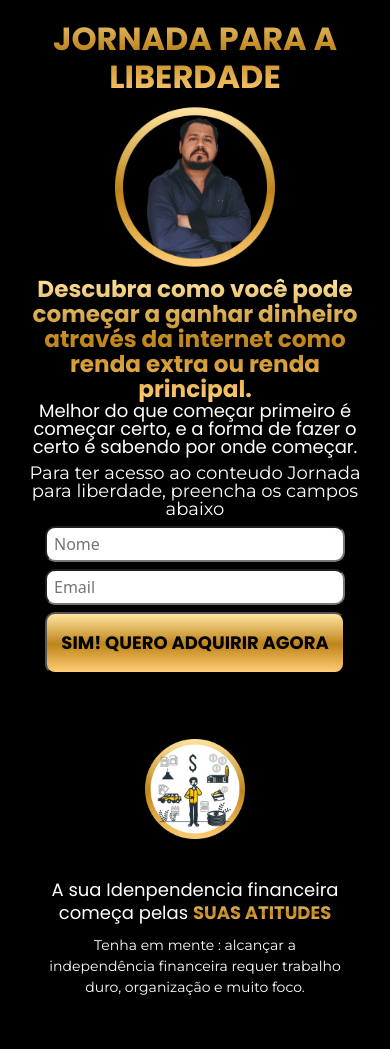
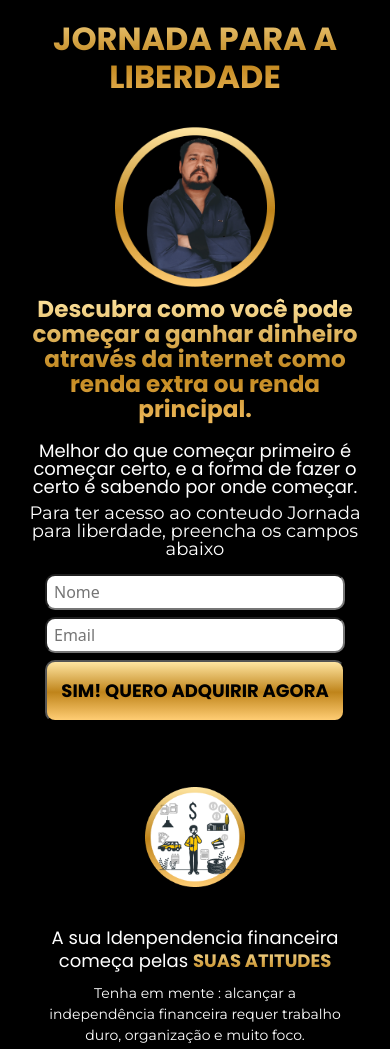
Before and after one commit to Dev-Adriano-Silva/Jornada-para-a-Liberdade, a plain HTML site: page index.html in a window 390 px wide. Shown: the top 1049 px of the page. Drawn offline with nearby package versions, Linux system fonts and the light colour scheme.

Commit message:
alterando o main

```diff
--- a/css/responsive.css
+++ b/css/responsive.css
@@ -109,7 +109,7 @@
   }
   .title-principal{
     font-size: 2rem;
-    padding: 20px 0 0 0;
+    padding: 20px 0 20px 0;
   }
   .header-container img{
     order: 0;
@@ -118,7 +118,7 @@
   .texto-dourado{
     text-align: center;
     line-height: 25px;
-    padding-bottom: 0px;
+    /* padding-bottom: 0px; */
   }
   .text-main{
     text-align: center;
--- a/index.html
+++ b/index.html
@@ -30,14 +30,14 @@
       <div class="caixa-text">
         <p class="texto-dourado fs-3">Descubra como você pode começar a ganhar dinheiro através da internet como renda extra ou renda principal.</p>
         <p class="pb-2  text-main text-poppins">Melhor do que começar primeiro é começar certo, e a forma de fazer o certo é sabendo por onde começar.</p>
-        <p class="pb-2  text-main text-montserrat">Para ter acesso ao conteudo Jornada para liberdade,
+        <p class="pb-3  text-main text-montserrat">Para ter acesso ao conteudo Jornada para liberdade,
         preencha os campos abaixo</p>
         <div class="formulario">
           <form action="https://gmail.us13.list-manage.com/subscribe/post?u=3d480241608e0be5e9b8495d0&amp;id=55bac4cc0e&amp;f_id=0004c1e2f0" method="post">
           <div class="formulario-itens">
             <input type="text" name="FNAME" placeholder="Nome">
             <input type="email" name="EMAIL" placeholder="Email">
-            <input class="btn-form btn-dourado" type="submit" value="SIM! QUERO ADQUIRIR AGORA" >
+            <input class="pb-3 btn-form btn-dourado" type="submit" value="SIM! QUERO ADQUIRIR AGORA" >
           </div>
           </form>
         </div>
```
